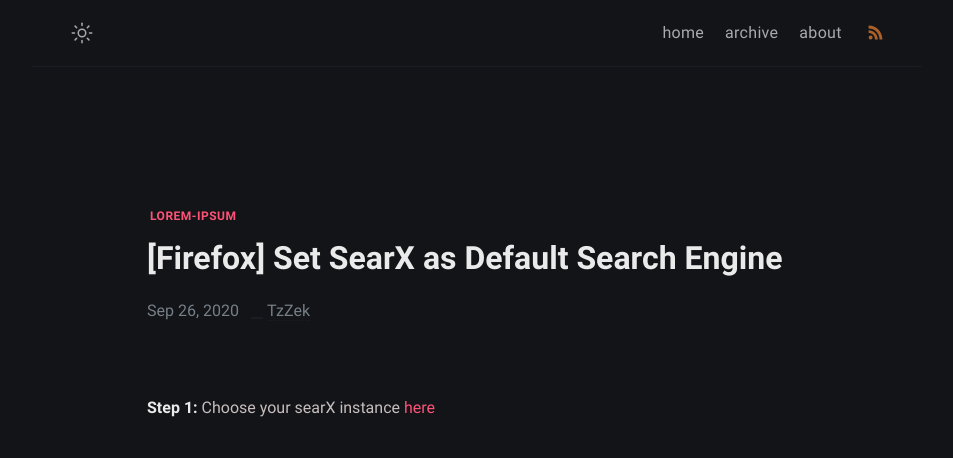
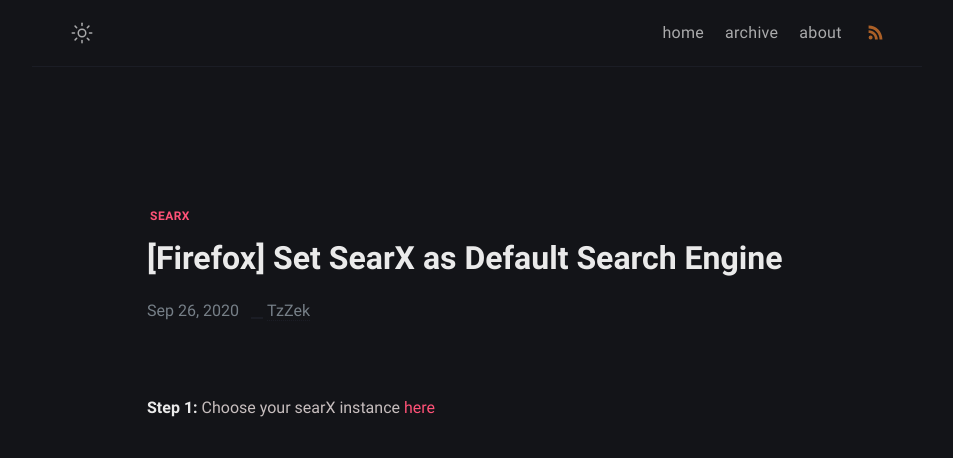
Before and after one commit to TzZek/zek-blog-v2, a Jekyll site: the page built from _posts/firefox-searx-default/2020-12-07-firefox-searx-default.md, in a window 1280 px wide. Shown: the top 458 px of the page, without its empty margins (163-1116 px from the left). Built offline with Jekyll 4.4.1, drawn with Linux system fonts in a browser that asks for light colours; some web fonts are replaced.

Commit message:
2020-12-07-firefox-searx-default.md: updated tags

```diff
--- a/_posts/firefox-searx-default/2020-12-07-firefox-searx-default.md
+++ b/_posts/firefox-searx-default/2020-12-07-firefox-searx-default.md
@@ -4,7 +4,7 @@ description: How to configure Firefox to use SearX as the default search engine.
 date: '2020-09-26T16:00'
 modified: '2020-12-07T19:32:13.696Z'
 tags:
-  - lorem-ipsum
+  - searx
 categories: []
 layout: post
 ---
```
